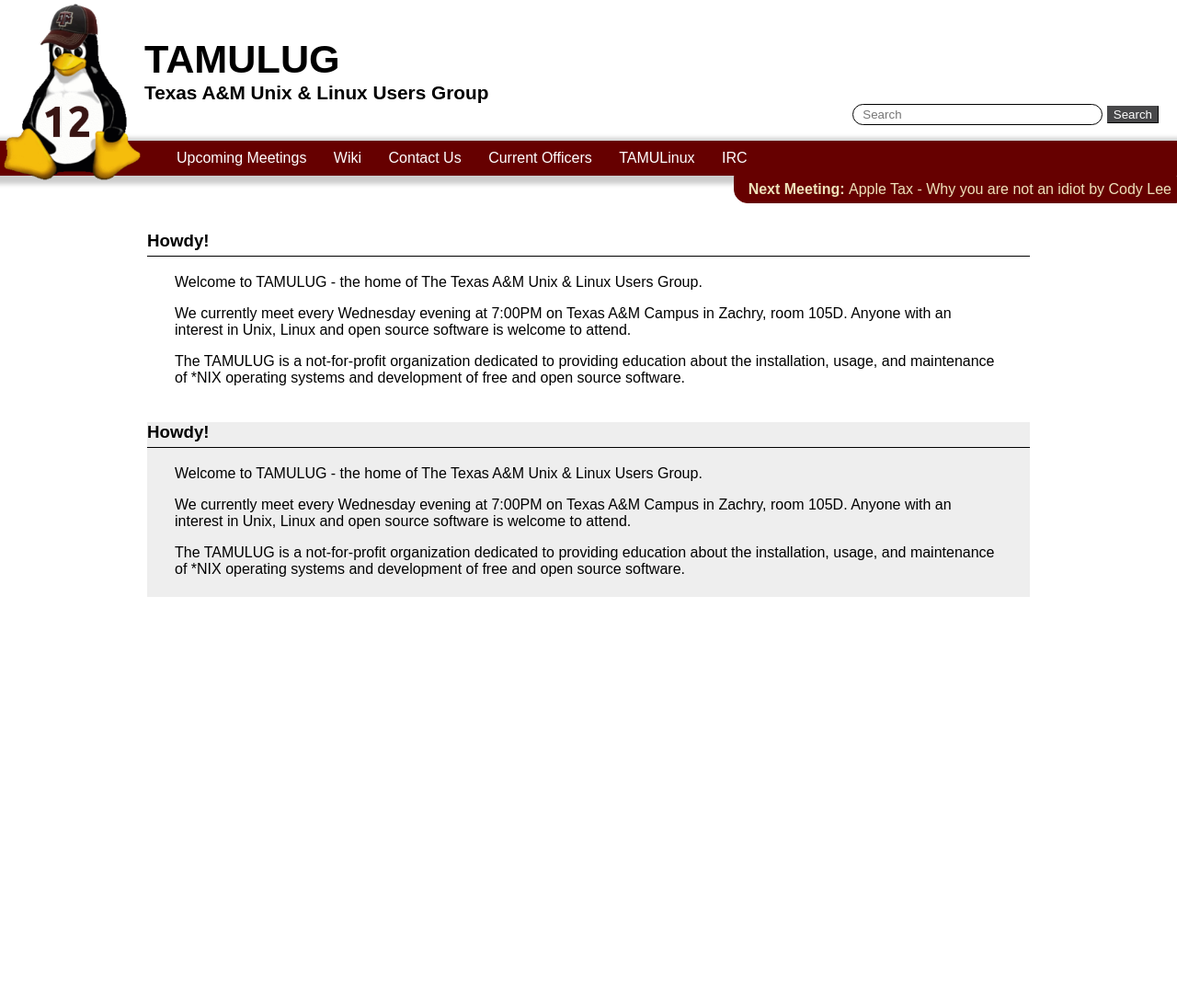
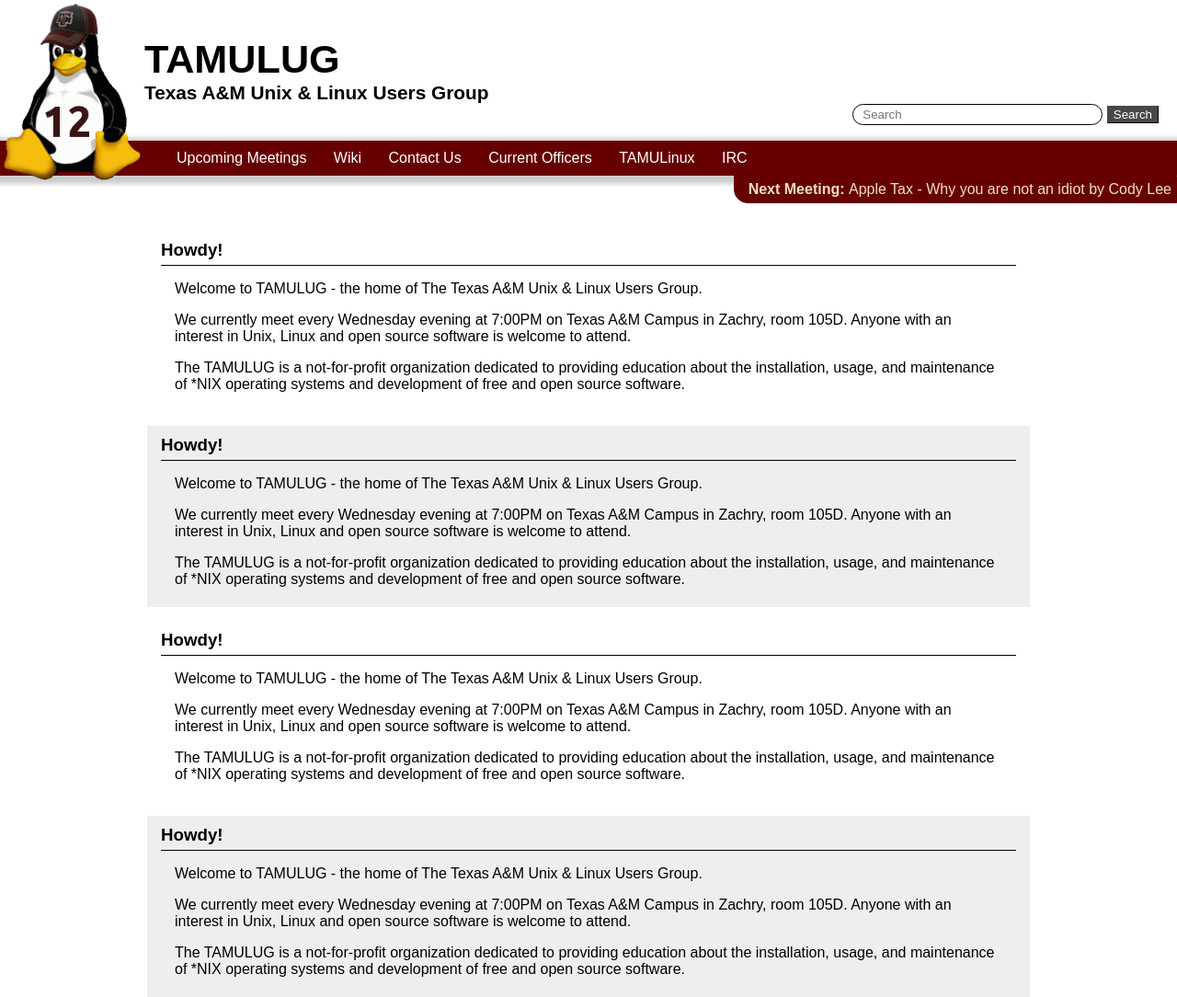
Before and after one commit to platinummonkey/TAMULUG-Website, a Python web app: template tamulug/templates/index.html in a window 1280 px wide. Shown: the whole page at 92% size. Before the commit the page ends 649 px from the top, so only its background shows below. Run offline with Jinja, Linux system fonts and the light colour scheme; the template is opened without the code that fills it, so the values that code supplies are empty.

Commit message:
Padding fixes

```diff
--- a/media/css/style.css
+++ b/media/css/style.css
@@ -113,6 +113,8 @@ div#content > *:nth-child(2n+2) {
 
 #content h3
 {
+  margin: 15px;
+  padding-top: 10px;
   padding-bottom: 5px;
   border-bottom: solid #000 1px;
 }
--- a/tamulug/templates/index.html
+++ b/tamulug/templates/index.html
@@ -40,6 +40,18 @@
         <p>We currently meet every Wednesday evening at 7:00PM on Texas A&amp;M Campus in Zachry, room 105D. Anyone with an interest in Unix, Linux and open source software is welcome to attend.</p>
         <p>The TAMULUG is a not-for-profit organization dedicated to providing education about the installation, usage, and maintenance of *NIX operating systems and development of free and open source software.</p>
       </div>
+      <div class="content-box">
+        <h3>Howdy!</h3>
+        <p>Welcome to TAMULUG - the home of The Texas A&amp;M Unix &amp; Linux Users Group.</p>
+        <p>We currently meet every Wednesday evening at 7:00PM on Texas A&amp;M Campus in Zachry, room 105D. Anyone with an interest in Unix, Linux and open source software is welcome to attend.</p>
+        <p>The TAMULUG is a not-for-profit organization dedicated to providing education about the installation, usage, and maintenance of *NIX operating systems and development of free and open source software.</p>
+      </div>
+      <div class="content-box">
+        <h3>Howdy!</h3>
+        <p>Welcome to TAMULUG - the home of The Texas A&amp;M Unix &amp; Linux Users Group.</p>
+        <p>We currently meet every Wednesday evening at 7:00PM on Texas A&amp;M Campus in Zachry, room 105D. Anyone with an interest in Unix, Linux and open source software is welcome to attend.</p>
+        <p>The TAMULUG is a not-for-profit organization dedicated to providing education about the installation, usage, and maintenance of *NIX operating systems and development of free and open source software.</p>
+      </div>
     </div>
   </body>
 </html>
```
